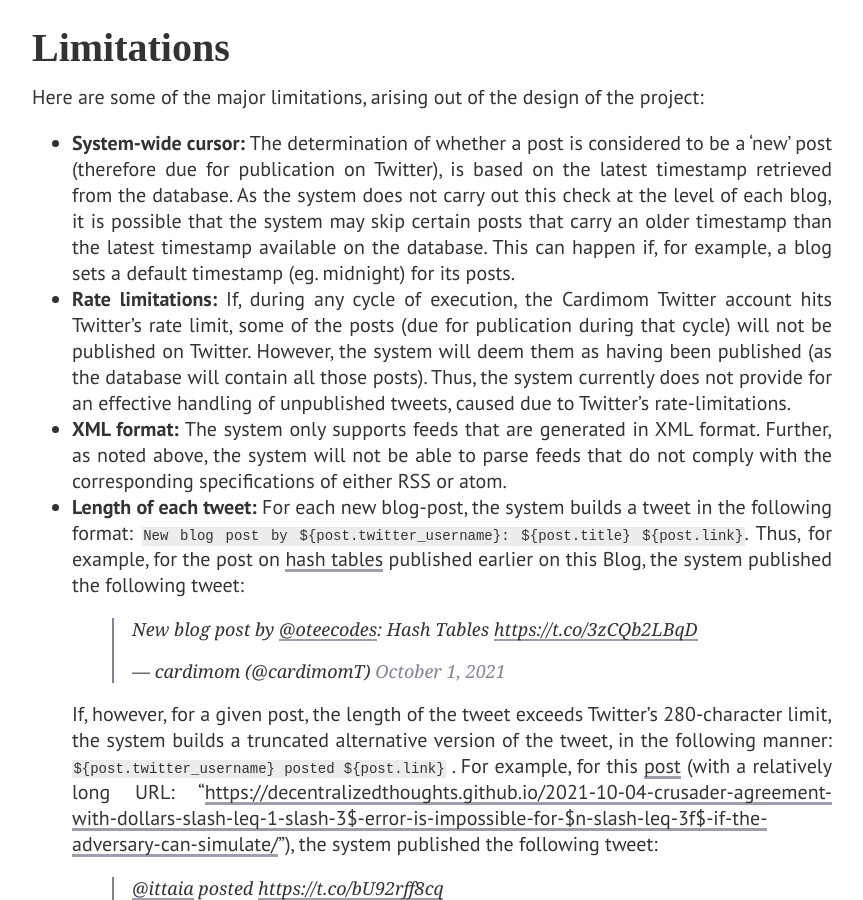
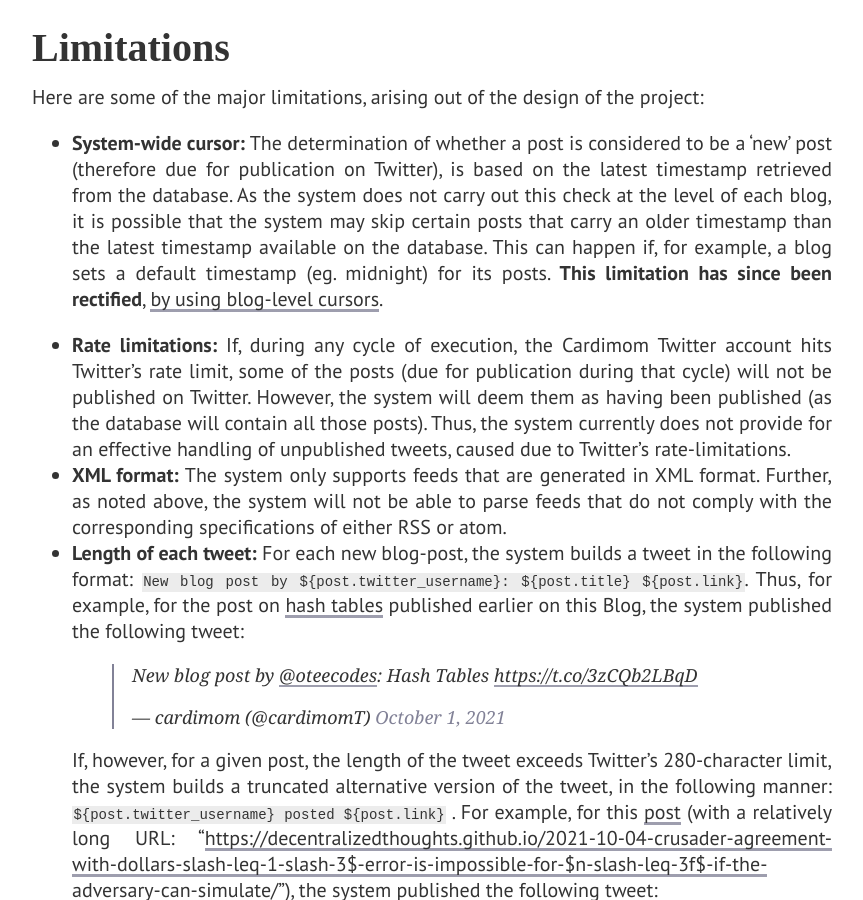
Before and after one commit to oitee/oitee.github.io, a Jekyll site: the page built from _posts/2021-10-10-cardimom-twitter-bot.md, in a window 1280 px wide and 900 px high, scrolled down 7421 px. Shown: the whole window, without its empty margins (208-1071 px from the left). Built offline with Jekyll 4.4.1, drawn with Linux system fonts in a browser that asks for light colours; some web fonts are replaced; comment, search, counter and statistics services are not loaded.

Commit message:
Update post to indicate rectification of a existing limitation of the project]

```diff
--- a/_posts/2021-10-10-cardimom-twitter-bot.md
+++ b/_posts/2021-10-10-cardimom-twitter-bot.md
@@ -137,10 +137,11 @@ System testing was done using GitHub Actions, which allows automated integration
 
 Here are some of the major limitations, arising out of the design of the project:
 
-- **System-wide cursor:** The determination of whether a post is considered to be a 'new' post (therefore due for publication on Twitter), is based on the latest timestamp retrieved from the database. As the system does not carry out this check at the level of each blog, it is possible that the system may skip certain posts that carry an older timestamp than the latest timestamp available on the database. This can happen if, for example, a blog sets a default timestamp (eg. midnight) for its posts.
+- **System-wide cursor:** The determination of whether a post is considered to be a 'new' post (therefore due for publication on Twitter), is based on the latest timestamp retrieved from the database. As the system does not carry out this check at the level of each blog, it is possible that the system may skip certain posts that carry an older timestamp than the latest timestamp available on the database. This can happen if, for example, a blog sets a default timestamp (eg. midnight) for its posts. **This limitation has since been rectified**, [by using blog-level cursors](/2021/10/19/event-and-processing-time-semantics.html).
+
 - **Rate limitations:** If, during any cycle of execution, the Cardimom Twitter account hits Twitter's rate limit, some of the posts (due for publication during that cycle) will not be published on Twitter. However, the system will deem them as having been published (as the database will contain all those posts).  Thus, the system currently does not provide for an effective handling of unpublished tweets, caused due to Twitter's rate-limitations.
 - **XML format:** The system only supports feeds that are generated in XML format. Further, as noted above, the system will not be able to parse feeds that do not comply with the corresponding specifications of either RSS or atom.
-- **Length of each tweet:** For each new blog-post, the system builds a tweet in the following format: ``New blog post by ${post.twitter_username}: ${post.title} ${post.link}``. Thus, for example, for the post on [hash tables](https://otee.dev/2021/10/01/hash-tables.html) published earlier on this Blog, the system published the following tweet:
+- **Length of each tweet:** For each new blog-post, the system builds a tweet in the following format: ``New blog post by ${post.twitter_username}: ${post.title} ${post.link}``. Thus, for example, for the post on [hash tables](/2021/10/01/hash-tables.html) published earlier on this Blog, the system published the following tweet:
 
     <blockquote class="twitter-tweet"><p lang="en" dir="ltr">New blog post by <a href="https://twitter.com/oteecodes?ref_src=twsrc%5Etfw">@oteecodes</a>: Hash Tables <a href="https://t.co/3zCQb2LBqD">https://t.co/3zCQb2LBqD</a></p>&mdash; cardimom (@cardimomT) <a href="https://twitter.com/cardimomT/status/1443802052329709575?ref_src=twsrc%5Etfw">October 1, 2021</a></blockquote> <script async src="https://platform.twitter.com/widgets.js" charset="utf-8"></script>
 
```
